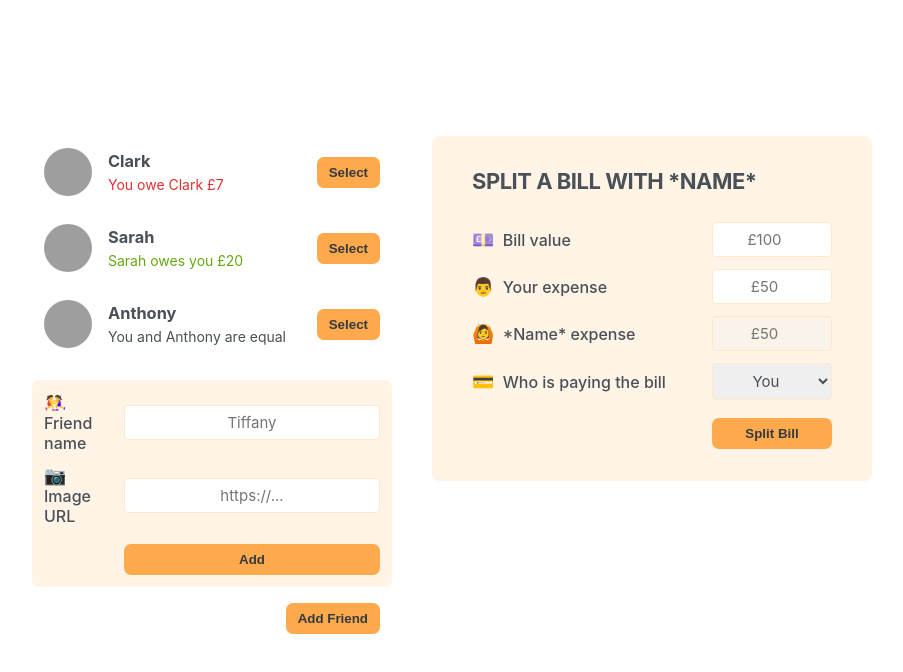
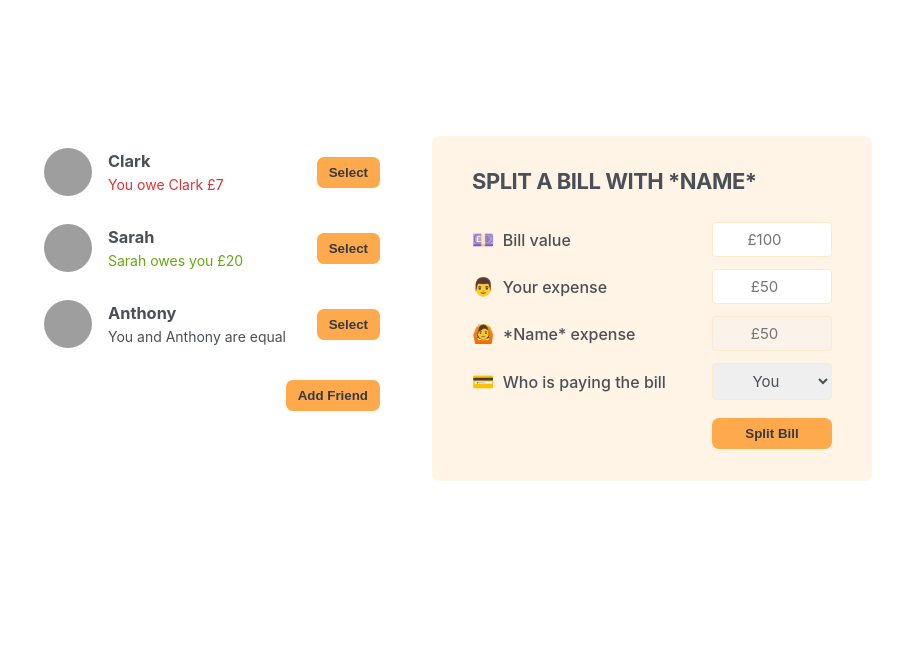
Before and after one commit to UsiTheStorm/eat-n-split, a React (Vite) app: page / in a window 1280 px wide. Shown: the top 672 px of the page, without its empty margins (188-1091 px from the left). Built offline with nearby package versions, Linux system fonts and the light colour scheme; grey boxes are pictures that could not be loaded.

Commit message:
Add toggle functionality to Add Friend form
Introduces a show/hide toggle for the Add Friend form in App.jsx using a new state variable. Updates the Button component to accept an onBtnClick prop for handling button clicks.

```diff
--- a/src/App.jsx
+++ b/src/App.jsx
@@ -11,12 +11,18 @@ import FormSplitBill from './components/FormSplitBill';
 const friends = InitialFriends;
 
 function App() {
+  const [showAddFriend, setShowAddFriend] = useState(false);
+
+  function handleAddFriend() {
+    setShowAddFriend((show) => !show);
+  }
+
   return (
     <div className="app">
       <div className="sidebar">
         <FriendsList friends={friends} />
-        <FormAddFriend />
-        <Button>Add Friend</Button>
+        {showAddFriend && <FormAddFriend />}
+        <Button onBtnClick={handleAddFriend}>{showAddFriend ? 'Close' : 'Add Friend'}</Button>
       </div>
       <FormSplitBill />
     </div>
--- a/src/components/common/Button.jsx
+++ b/src/components/common/Button.jsx
@@ -1,7 +1,11 @@
 import React from 'react';
 
-function Button({ children }) {
-  return <button className="button">{children}</button>;
+function Button({ onBtnClick, children }) {
+  return (
+    <button className="button" onClick={onBtnClick}>
+      {children}
+    </button>
+  );
 }
 
 export default Button;
```
